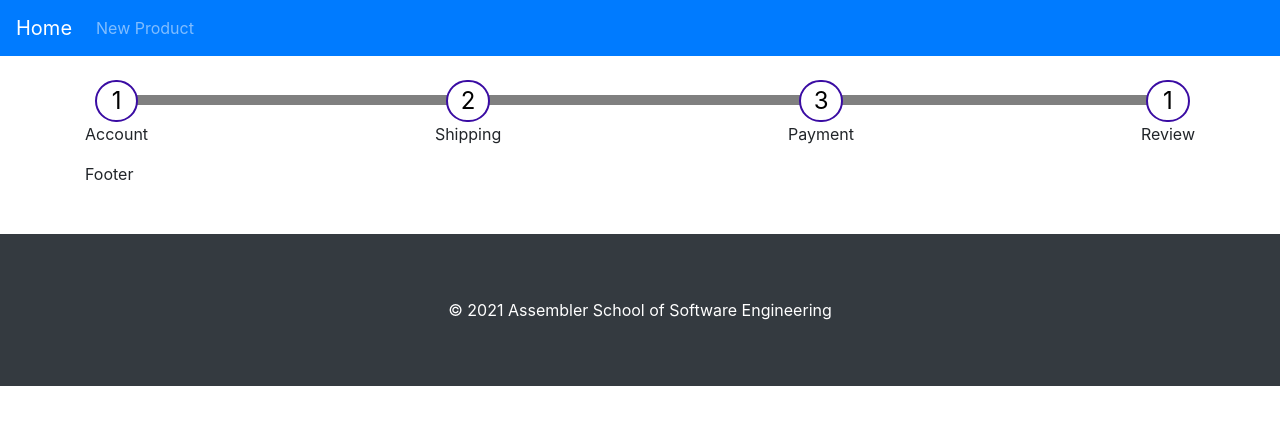
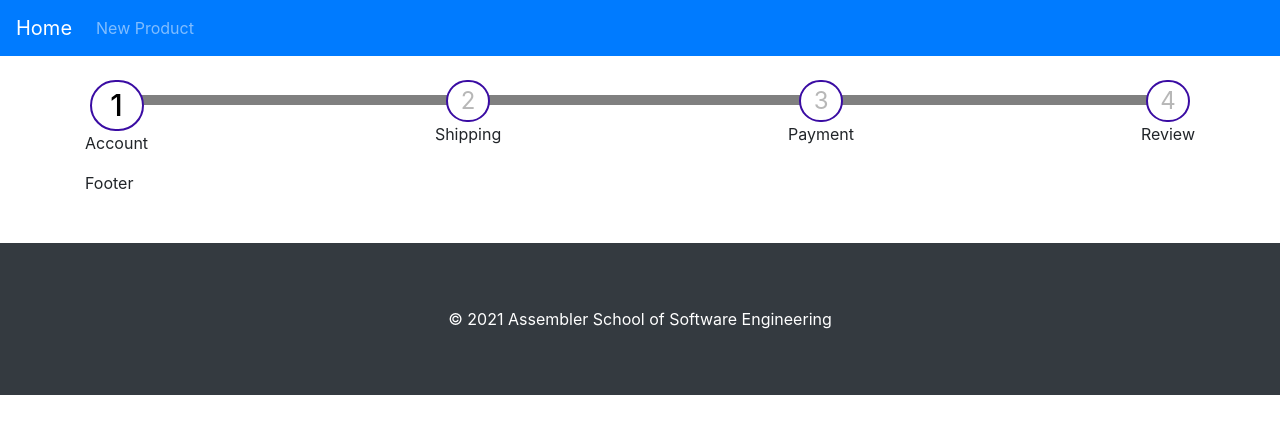
Before and after one commit to assembler-institute/react-shopping-cart-context, a React (Create React App) app: page /checkout in a window 1280 px wide. Shown: the top 434 px of the page. Built offline with nearby package versions, Linux system fonts and the light colour scheme.

Commit message:
progress width

```diff
--- a/src/components/ProgressBar/ProgressBar.js
+++ b/src/components/ProgressBar/ProgressBar.js
@@ -5,58 +5,40 @@ import { CheckoutContext } from "../../context/CheckoutContext";
 // styles
 import "./progressBar.scss";
 
+const STEPS = ["Account", "Shipping", "Payment", "Review"]
+
+
 export default function ProgressBar() {
     const { setStep, actualStep } = useContext(CheckoutContext)
+
+    const stepClassBtn = (stepNum) => {
+        if (actualStep > stepNum) return "mnoButton stepButton stepCompleted"
+        if (actualStep === stepNum) return "mnoButton stepButton stepActive"
+        return "mnoButton stepButton"
+    }
+
     return (
         <div className="progressBar mflex mrow mjustify-between">
             <div className="stepSecondaryLine ">
-                <div className="stepLine" />
+                <div className={`stepLine progress-${actualStep}`} />
             </div>
-            <div className="stepContainer mflex mcol malign-center  ">
-                <button
-                    type="button"
-                    onClick={() => { setStep(1) }}
-                    className={actualStep > 1 ? "mnoButton stepButton completed"
-                        : "mnoButton stepButton"}
-                >
-                    1
-                </button>
-                <p>Account</p>
-            </div>
-            <div className="stepContainer mflex mcol malign-center ">
-                <button
-                    type="button"
-                    onClick={() => { setStep(2) }}
-                    className={actualStep > 2 ? "mnoButton stepButton completed"
-                        : "mnoButton stepButton"}
-                >
-                    2
-                </button>
-                <p>Shipping</p>
-            </div>
-            <div className="stepContainer mflex mcol malign-center ">
-                <button
-                    type="button"
-                    onClick={() => { setStep(3) }}
-                    className={actualStep > 3 ? "mnoButton stepButton completed"
-                        : "mnoButton stepButton"}
-                >
-                    3
-                </button>
-                <p>Payment</p>
-            </div>
-            <div className="stepContainer mflex mcol malign-center ">
-                <button
-                    type="button"
-                    onClick={() => { setStep(4) }}
-                    className={actualStep >= 4 ? "mnoButton stepButton completed"
-                        : "mnoButton stepButton"}
-                >
-                    1
-                </button>
-                <p>Review</p>
-            </div>
+            {STEPS.map((step, index) => {
+                const stepNum = index + 1
+                return (
+                    <div key={step} className="stepContainer mflex mcol malign-center  " >
+                        <button
+                            type="button"
+                            disabled={actualStep < stepNum}
+                            onClick={() => { setStep(stepNum) }}
+                            className={stepClassBtn(stepNum)}
+                        >
+                            {stepNum}
+                        </button>
+                        <p>{step}</p>
+                    </div>
+                )
+            })}
 
-        </div>
+        </div >
     )
 }
--- a/src/components/ProgressBar/progressBar.scss
+++ b/src/components/ProgressBar/progressBar.scss
@@ -9,18 +9,28 @@
     transition: 1.5s;
     content: "";
     position: absolute;
-    right: 10px;
     height: 10px;
     z-index: -1;
   }
   .stepSecondaryLine {
     background-color: gray;
+    right: 10px;
     width: 95%;
     top: 15px;
   }
 
   .stepLine {
     background-color: v.$skyBlue;
+  }
+  //progress width
+  .progress-1 {
+    width: 0%;
+  }
+  .progress-2 {
+    width: 33%;
+  }
+  .progress-3 {
+    width: 66%;
   }
 }
 .stepButton {
@@ -30,3 +40,13 @@
   width: 1.8em;
   background-color: #ffff;
 }
+.stepCompleted {
+  transition: 1s;
+  color: white;
+  background-color: v.$pink;
+}
+.stepActive {
+  font-size: 30px;
+  transition: 1s;
+  font-weight: 550;
+}
```
